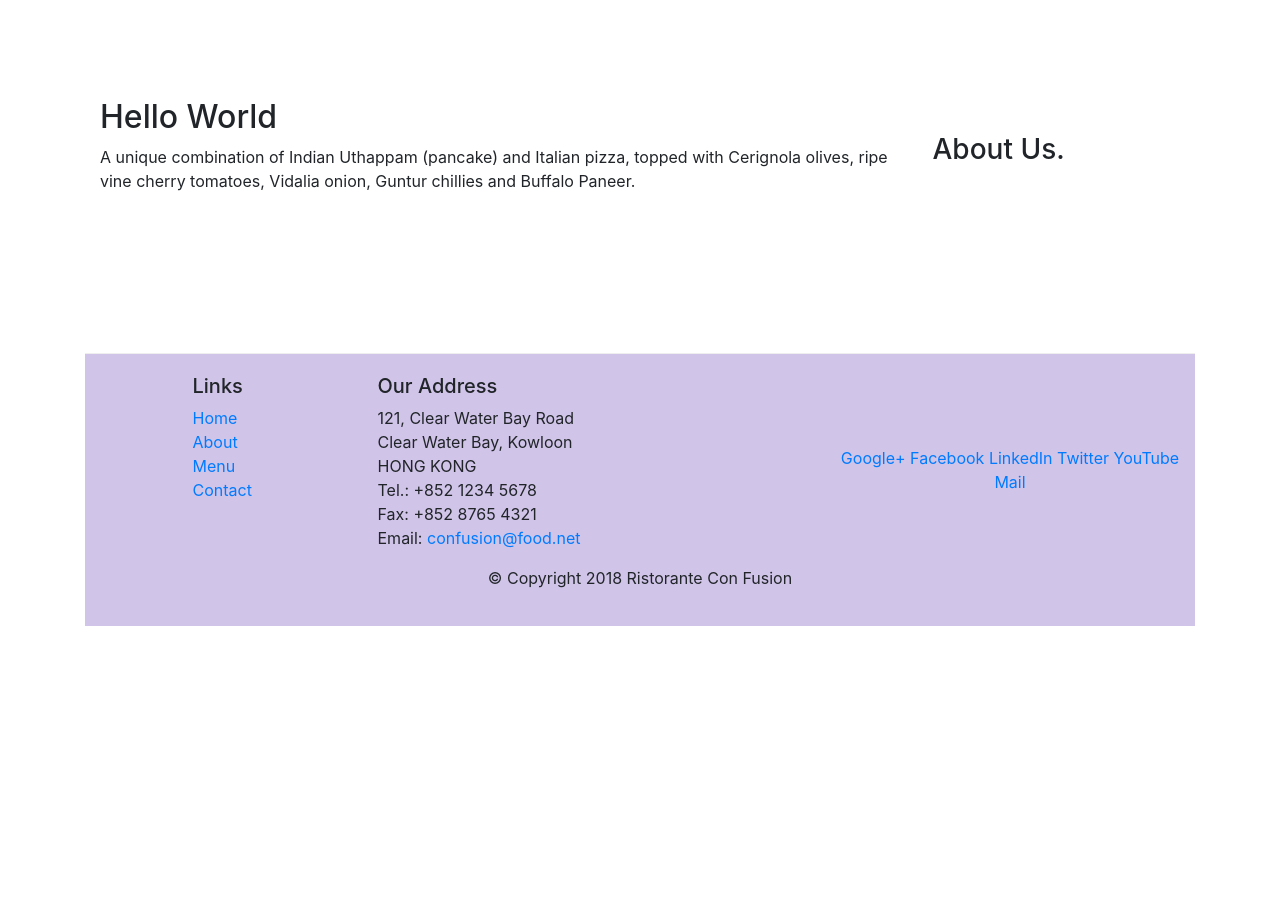
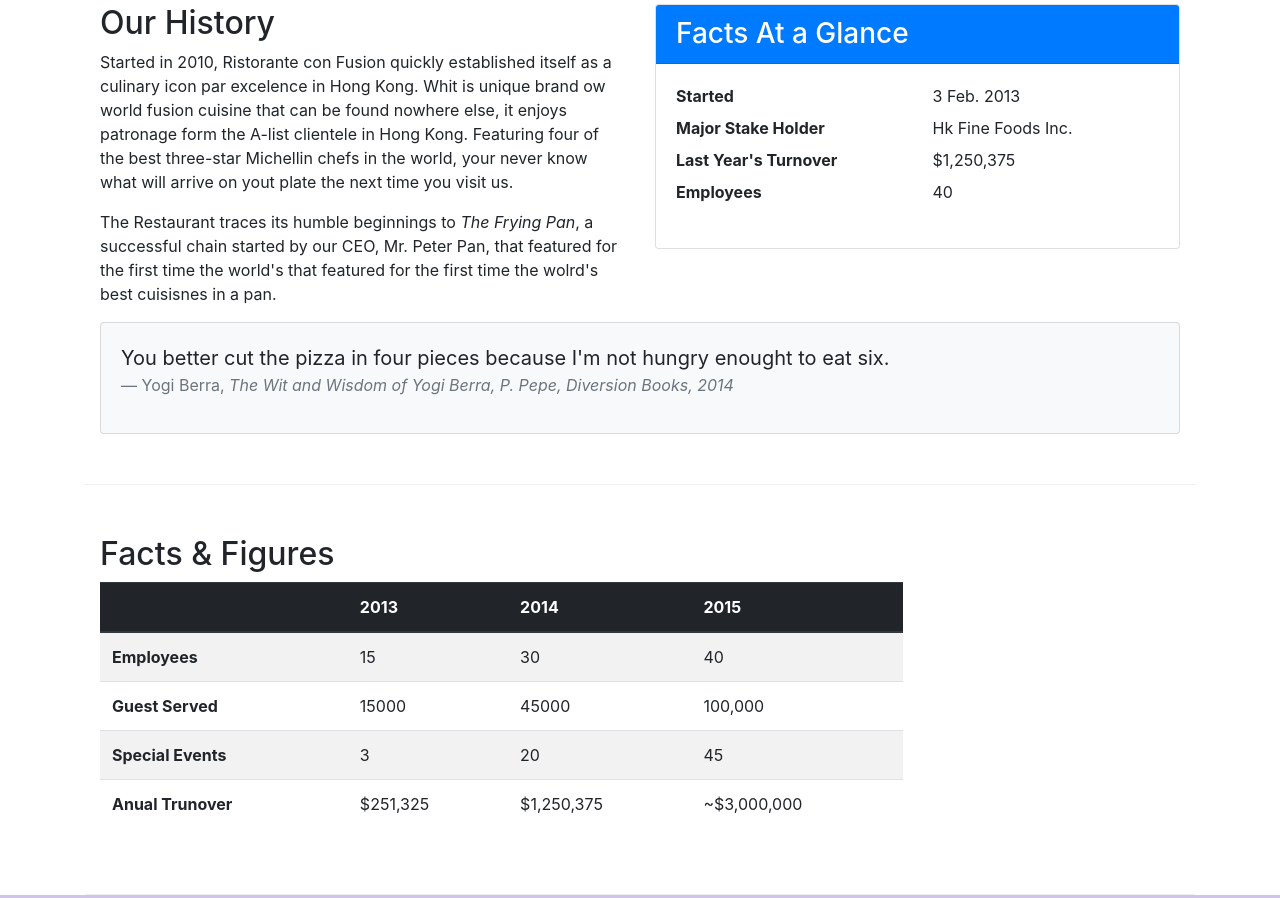
Before and after one commit to rafaelhecr/coursera-ucythk-fullstack-bootstrap4, a website: page Bootstrap4/conFusion/aboutus.html in a window 1280 px wide. Shown: the part 394-1292 px from the top of the page. Before the commit the page ends 1020 px from the top, so only its background shows below. Drawn offline with nearby package versions, Linux system fonts and the light colour scheme.

Commit message:
Tables and Cards

```diff
--- a/Bootstrap4/conFusion/aboutus.html
+++ b/Bootstrap4/conFusion/aboutus.html
@@ -56,15 +56,99 @@
     </div>
 
     <div class="container">
-        <div class="row row-content align-items-center">
-            <div class="col-12 col-sm-4 order-sm-last col-md-3">
-                <h3>About Us.</h3>
+        <div class="row row-content">
+            <div class="col-sm-6">
+                <h2>Our History</h2>
+                <p>Started in 2010, Ristorante con Fusion quickly established itself as a culinary
+                    icon par excelence in Hong Kong. Whit is unique brand ow world fusion cuisine that
+                    can be found nowhere else, it enjoys patronage form the A-list clientele in Hong Kong. Featuring
+                    four of the best three-star Michellin chefs in the world, your never know what will arrive
+                    on yout plate the next time you visit us.
+                </p>
+                <p>The Restaurant traces its humble beginnings to <i>The Frying Pan</i>, a successful
+                    chain started by our CEO, Mr. Peter Pan, that featured for the first time the world's
+                    that featured for the first time the wolrd's best cuisisnes in a pan.
+                </p>
             </div>
-            <div class="col col-sm order-sm-first col-md">
-                <h2>Hello World</h2>
-                <p>A unique combination of Indian Uthappam (pancake) and Italian pizza, topped with Cerignola olives, ripe vine cherry tomatoes, Vidalia onion, Guntur chillies and Buffalo Paneer.</p>
+            <div class="col-sm">
+                <div class="card">
+                    <h3 class="card-header bg-primary text-white">Facts At a Glance</h3>
+                    <div class="card-body">
+                        <dl class="row">
+                            <dt class="col-6">Started</dt>
+                            <dd class="col-6">3 Feb. 2013</dd>
+                            <dt class="col-6">Major Stake Holder</dt>
+                            <dd class="col-6">Hk Fine Foods Inc.</dd>
+                            <dt class="col-6">Last Year's Turnover</dt>
+                            <dd class="col-6">$1,250,375</dd>
+                            <dt class="col-6">Employees</dt>
+                            <dd class="col-6">40</dd>
+                        </dl>
+                    </div>
+                </div>
+            </div>
+            <div class="col-12">
+                <div class="card card-body bg-light">
+                    <blockquote class="blockquote">
+                        <p class="mb-0">You better cut the pizza in four pieces because I'm not
+                            hungry enought to eat six.</p>
+                            <footer class="blockquote-footer">Yogi Berra,
+                                <cite title="Source Title">
+                                    The Wit and Wisdom of Yogi Berra, P. Pepe, Diversion Books, 2014
+                                </cite>
+                            </footer>
+                    </blockquote>
+                </div>
             </div>
         </div>
+
+        <div class="row row-content">
+            <div class="col-12 col-sm-9">
+                <h2>Facts &amp; Figures</h2>
+                <div class="table-responsive">
+                    <table class="table table-striped">
+                        <thead class="thead-dark">
+                            <tr>
+                                <th>&nbsp;</th>
+                                <th>2013</th>
+                                <th>2014</th>
+                                <th>2015</th>
+                            </tr>
+                        </thead>
+                        <tbody>
+                            <tr>
+                                <th>Employees</th>
+                                <td>15</td>
+                                <td>30</td>
+                                <td>40</td>
+                            </tr>
+                            <tr>
+                                <th>Guest Served</th>
+                                <td>15000</td>
+                                <td>45000</td>
+                                <td>100,000</td>
+                            </tr>
+                            <tr>
+                                <th>Special Events</th>
+                                <td>3</td>
+                                <td>20</td>
+                                <td>45</td>
+                            </tr>
+                            <tr>
+                                <th>Anual Trunover</th>
+                                <td>$251,325</td>
+                                <td>$1,250,375</td>
+                                <td>~$3,000,000</td>
+                            </tr>
+                        </tbody>
+                    </table>
+                </div>
+            </div>
+            <div class="col-12 col-sm-3">
+
+            </div>
+        </div>
+    </div>
 
     <footer class="footer">
         <div class="container">
```
Also changed, not shown: Bootstrap4/conFusion/contactus.html (+1 -2 lines).
